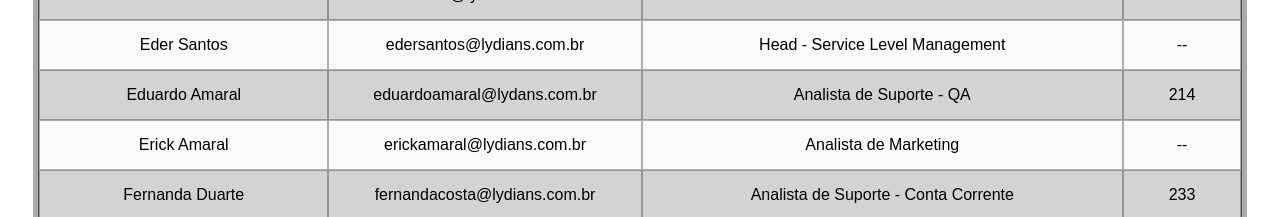
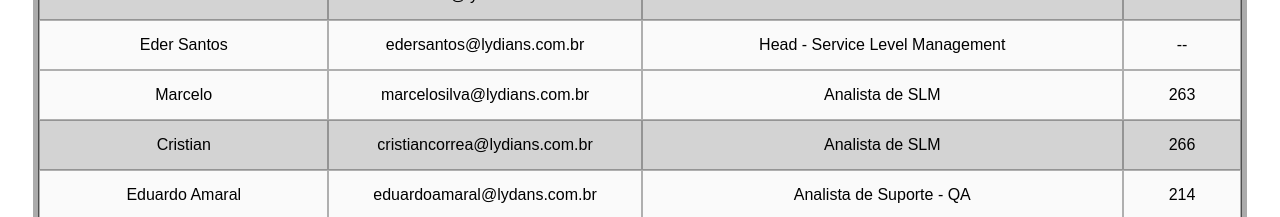
Before and after one commit to SnitramLydians/Lydiansmateus, a plain HTML site: page index.html in a window 1280 px wide. Shown: the part 308-525 px from the top of the page. Drawn offline with nearby package versions, Linux system fonts and the light colour scheme; a script that the page names is missing.

Commit message:
Update index.html

```diff
--- a/index.html
+++ b/index.html
@@ -255,6 +255,19 @@
               <td>edersantos@lydians.com.br</td>
               <td>Head - Service Level Management</td>
               <td>--</td>
+            </tr>
+            <tr>
+	    <tr>
+              <td>Marcelo</td>
+              <td>marcelosilva@lydians.com.br</td>
+              <td>Analista de SLM</td>
+              <td>263</td>
+            </tr>
+	    <tr>
+              <td>Cristian</td>
+              <td>cristiancorrea@lydians.com.br</td>
+              <td>Analista de SLM</td>
+              <td>266</td>
             </tr>
             <tr>
               <td>Eduardo Amaral</td>
```
